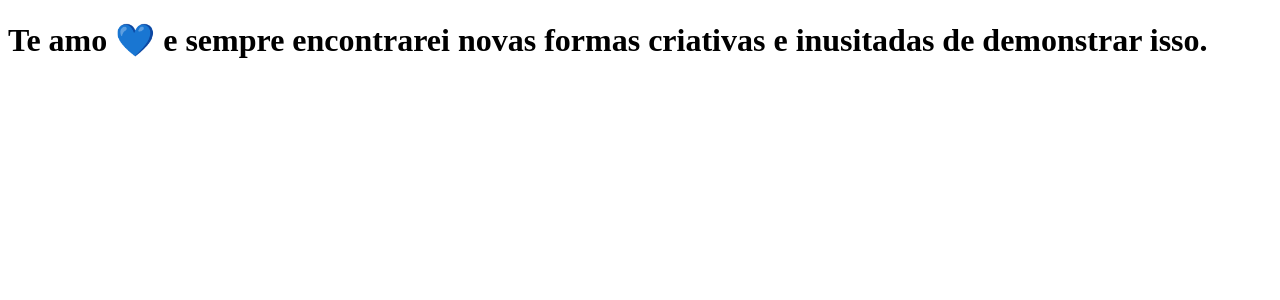
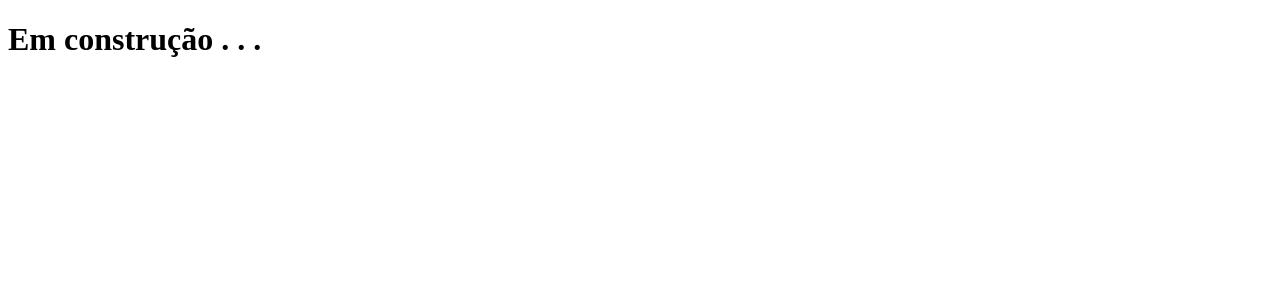
Before and after one commit to joelfelipe338/clone_tabnews, a Next.js app: page / in a window 1280 px wide. Shown: the top 300 px of the page. Built offline with nearby package versions, Linux system fonts and the light colour scheme.

Commit message:
Update index.js

```diff
--- a/pages/index.js
+++ b/pages/index.js
@@ -1,5 +1,5 @@
 function Home(){
-    return <h1>Te amo 💙  e sempre encontrarei novas formas criativas e inusitadas de demonstrar isso.</h1>
+    return <h1>Em construção . . .</h1>
 }
 
 export default Home
```
